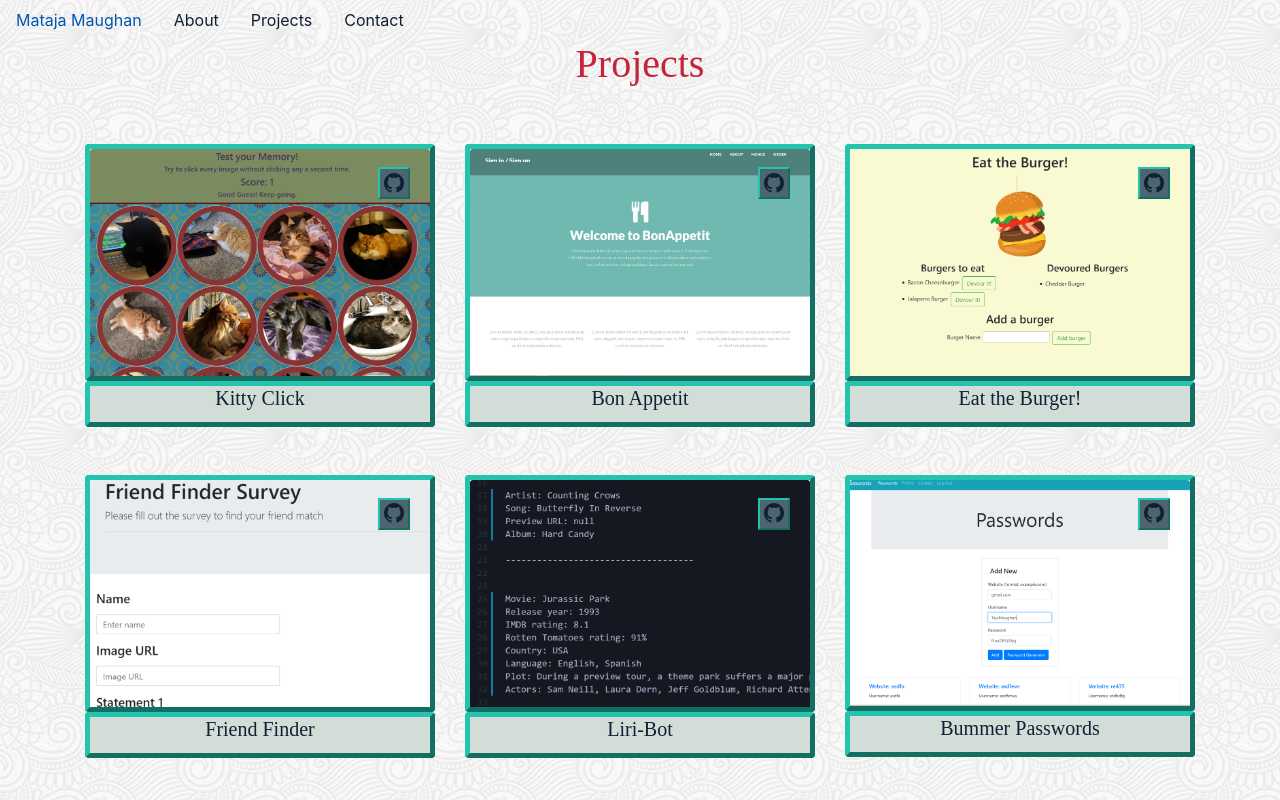
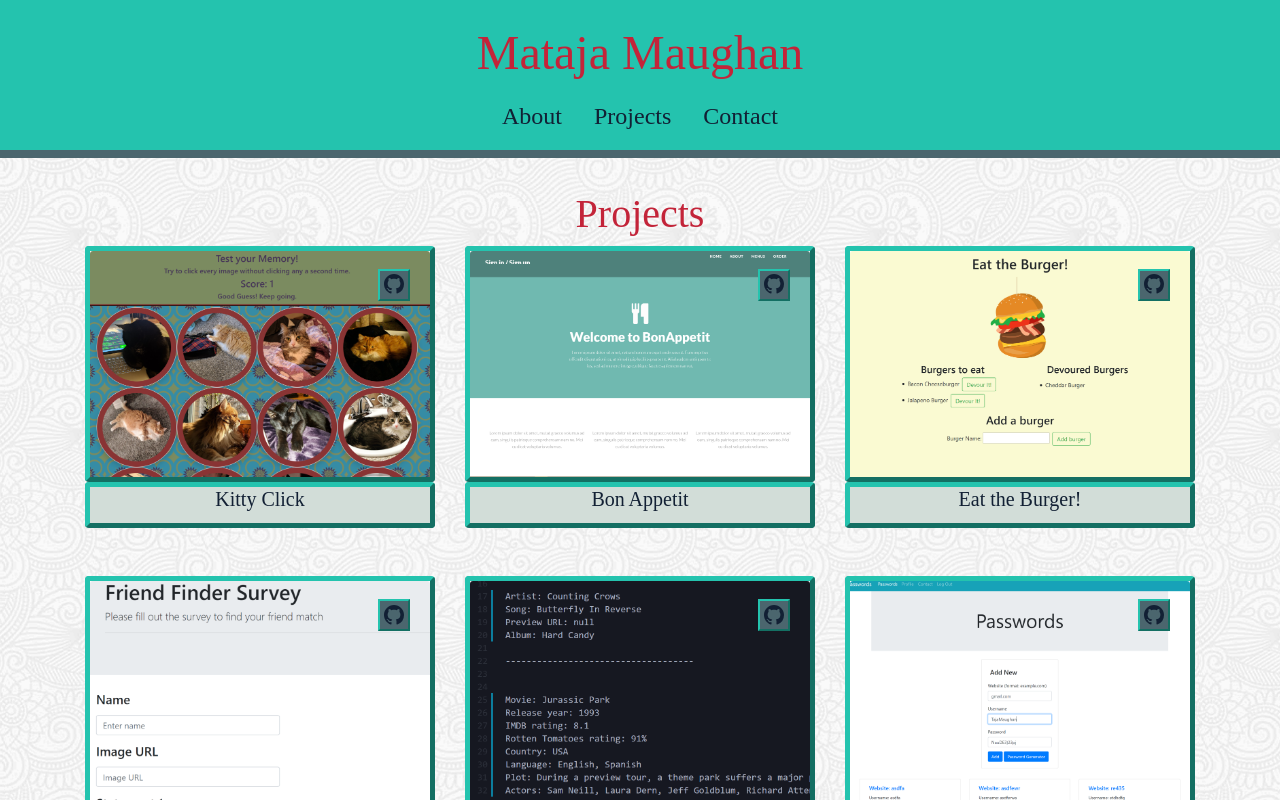
Before and after one commit to TajaMaughan/Portfolio, a React (Create React App) app: page /projects in a window 1280 px wide. Shown: the top 800 px of the page. Built offline with nearby package versions, Linux system fonts and the light colour scheme.

Commit message:
more styling

```diff
--- a/src/components/Navigation/index.js
+++ b/src/components/Navigation/index.js
@@ -1,22 +1,26 @@
 import React from "react";
 import Nav from "react-bootstrap/Nav";
+import Navbar from "react-bootstrap/Navbar";
+import "./style.css";
 
 const Navigation = () => {
   return (
-    <Nav as="ul">
-      <Nav.Item as="li">
-        <Nav.Link href="/">Mataja Maughan</Nav.Link>
-      </Nav.Item>
-      <Nav.Item as="li">
+    <div>
+  <h1 className="nav-name text-center">
+        Mataja Maughan
+      </h1>
+    <Navbar className="justify-content-center">
+
+      <Nav.Item >
         <Nav.Link href="/about">About</Nav.Link>
       </Nav.Item>
-      <Nav.Item as="li">
+      <Nav.Item >
         <Nav.Link href="/projects">Projects</Nav.Link>
       </Nav.Item>
-      <Nav.Item as="li">
+      <Nav.Item >
         <Nav.Link href="/contact">Contact</Nav.Link>
       </Nav.Item>
-    </Nav>
+    </Navbar></div>
   );
 };
 
--- a/src/components/Navigation/style.css
+++ b/src/components/Navigation/style.css
@@ -0,0 +1,17 @@
+.nav-name {
+    font-family: 'oleo script swash caps', 'Segoe script', cursive;
+    font-size: 3rem;
+    color: #c32439;
+    background-color: #24c3ae;
+    margin: 0px;
+    padding-top: 1.5rem;
+}
+
+.navbar {
+    background-color: #24c3ae;
+    border-bottom: solid;
+    border-color: #4b666e;
+    border-width: .5rem;
+    font-family: 'ZCOOL Xiaowei', 'times new roman', serif;
+    font-size: 1.5rem;
+}
--- a/src/components/Project/index.js
+++ b/src/components/Project/index.js
@@ -7,7 +7,7 @@ import "./style.css";
 function Project(props) {
   return (
     <Col xs={12} md={6} lg={4}>
-      <Card className="mt-5 card">
+      <Card className="card">
         <Card.Img variant="top" src={props.img} />
         <Card.ImgOverlay className="text-right">
           <Card.Title>
@@ -22,7 +22,7 @@ function Project(props) {
           </Card.Title>
         </Card.ImgOverlay>
       </Card>
-      <Card className="title">
+      <Card className="title mb-5">
         <Card.Title className="text-center align-items-end">
           <Card.Link
             href={props.siteURL}
--- a/src/pages/style.css
+++ b/src/pages/style.css
@@ -1,4 +1,5 @@
 .page-header{
     color: 	#c32439;
     font-family: 'oleo script swash caps', 'Segoe script', cursive;
+    padding-top: 2rem;
 }
```
